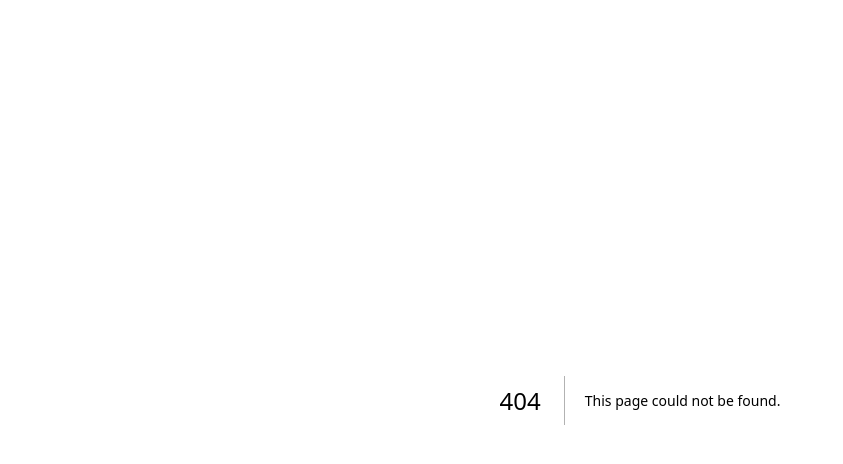
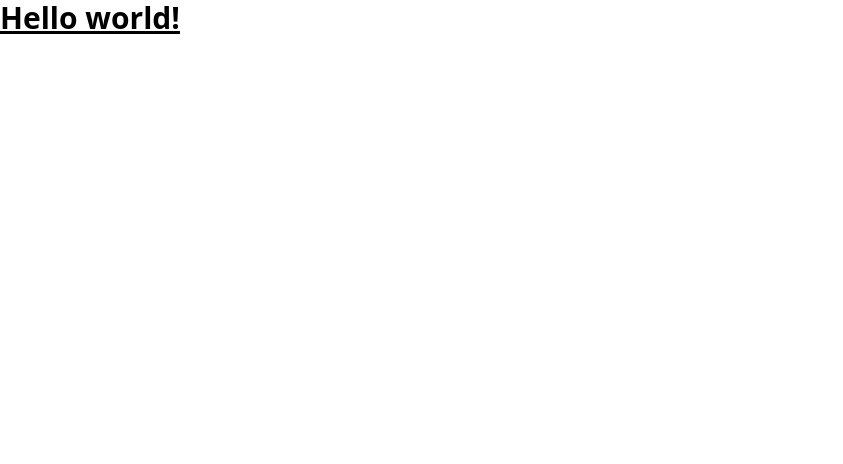
Before and after one commit to Moksha-Innovision/Moksha-Innovision-2023, a Next.js app: page /dashboard in a window 1280 px wide. Before the commit this address had no page. Shown: the top 464 px of the page, without its empty margins (0-843 px from the left). Built offline with nearby package versions, Linux system fonts and the light colour scheme.

Commit message:
refactor: tailwind

```diff
--- /dev/null
+++ b/components/dashboard/ui/Sidebar/Sidebar.tsx
@@ -0,0 +1,124 @@
+type Props = {};
+
+const Sidebar = (props: Props) => {
+  return (
+    <div className="flex flex-col w-64 h-screen px-4 py-8 bg-white border-r dark:bg-gray-900 dark:border-gray-700">
+      <h2 className="text-3xl font-semibold text-center text-gray-800 dark:text-white">
+        Brand
+      </h2>
+      <div className="flex flex-col items-center mt-6 -mx-2 w-24 h-24">
+        {/* <img
+          className="object-cover w-24 h-24 mx-2 rounded-full"
+          src="https://images.unsplash.com/photo-1531427186611-ecfd6d936c79?ixid=MXwxMjA3fDB8MHxwaG90by1wYWdlfHx8fGVufDB8fHw%3D&ixlib=rb-1.2.1&auto=format&fit=crop&w=634&q=80"
+          alt="avatar"
+        /> */}
+        <h4 className="mx-2 mt-2 font-medium text-gray-800 dark:text-gray-200">
+          John Doe
+        </h4>
+        <p className="mx-2 mt-1 text-sm font-medium text-gray-600 dark:text-gray-400">
+          john@example.com
+        </p>
+      </div>
+      <div className="flex flex-col justify-between flex-1 mt-6">
+        <nav>
+          <a
+            className="flex items-center px-4 py-2 text-gray-700 bg-gray-100 rounded-lg dark:bg-gray-800 dark:text-gray-200"
+            href="#"
+          >
+            <svg
+              className="w-5 h-5"
+              viewBox="0 0 24 24"
+              fill="none"
+              xmlns="http://www.w3.org/2000/svg"
+            >
+              <path
+                d="M19 11H5M19 11C20.1046 11 21 11.8954 21 13V19C21 20.1046 20.1046 21 19 21H5C3.89543 21 3 20.1046 3 19V13C3 11.8954 3.89543 11 5 11M19 11V9C19 7.89543 18.1046 7 17 7M5 11V9C5 7.89543 5.89543 7 7 7M7 7V5C7 3.89543 7.89543 3 9 3H15C16.1046 3 17 3.89543 17 5V7M7 7H17"
+                stroke="currentColor"
+                strokeWidth={2}
+                strokeLinecap="round"
+                strokeLinejoin="round"
+              />
+            </svg>
+            <span className="mx-4 font-medium">Dashboard</span>
+          </a>
+          <a
+            className="flex items-center px-4 py-2 mt-5 text-gray-600 transition-colors duration-300 transform rounded-lg dark:text-gray-400 hover:bg-gray-100 dark:hover:bg-gray-800 dark:hover:text-gray-200 hover:text-gray-700"
+            href="#"
+          >
+            <svg
+              className="w-5 h-5"
+              viewBox="0 0 24 24"
+              fill="none"
+              xmlns="http://www.w3.org/2000/svg"
+            >
+              <path
+                d="M16 7C16 9.20914 14.2091 11 12 11C9.79086 11 8 9.20914 8 7C8 4.79086 9.79086 3 12 3C14.2091 3 16 4.79086 16 7Z"
+                stroke="currentColor"
+                strokeWidth={2}
+                strokeLinecap="round"
+                strokeLinejoin="round"
+              />
+              <path
+                d="M12 14C8.13401 14 5 17.134 5 21H19C19 17.134 15.866 14 12 14Z"
+                stroke="currentColor"
+                strokeWidth={2}
+                strokeLinecap="round"
+                strokeLinejoin="round"
+              />
+            </svg>
+            <span className="mx-4 font-medium">Accounts</span>
+          </a>
+          <a
+            className="flex items-center px-4 py-2 mt-5 text-gray-600 transition-colors duration-300 transform rounded-lg dark:text-gray-400 hover:bg-gray-100 dark:hover:bg-gray-800 dark:hover:text-gray-200 hover:text-gray-700"
+            href="#"
+          >
+            <svg
+              className="w-5 h-5"
+              viewBox="0 0 24 24"
+              fill="none"
+              xmlns="http://www.w3.org/2000/svg"
+            >
+              <path
+                d="M15 5V7M15 11V13M15 17V19M5 5C3.89543 5 3 5.89543 3 7V10C4.10457 10 5 10.8954 5 12C5 13.1046 4.10457 14 3 14V17C3 18.1046 3.89543 19 5 19H19C20.1046 19 21 18.1046 21 17V14C19.8954 14 19 13.1046 19 12C19 10.8954 19.8954 10 21 10V7C21 5.89543 20.1046 5 19 5H5Z"
+                stroke="currentColor"
+                strokeWidth={2}
+                strokeLinecap="round"
+                strokeLinejoin="round"
+              />
+            </svg>
+            <span className="mx-4 font-medium">Tickets</span>
+          </a>
+          <a
+            className="flex items-center px-4 py-2 mt-5 text-gray-600 transition-colors duration-300 transform rounded-lg dark:text-gray-400 hover:bg-gray-100 dark:hover:bg-gray-800 dark:hover:text-gray-200 hover:text-gray-700"
+            href="#"
+          >
+            <svg
+              className="w-5 h-5"
+              viewBox="0 0 24 24"
+              fill="none"
+              xmlns="http://www.w3.org/2000/svg"
+            >
+              <path
+                d="M10.3246 4.31731C10.751 2.5609 13.249 2.5609 13.6754 4.31731C13.9508 5.45193 15.2507 5.99038 16.2478 5.38285C17.7913 4.44239 19.5576 6.2087 18.6172 7.75218C18.0096 8.74925 18.5481 10.0492 19.6827 10.3246C21.4391 10.751 21.4391 13.249 19.6827 13.6754C18.5481 13.9508 18.0096 15.2507 18.6172 16.2478C19.5576 17.7913 17.7913 19.5576 16.2478 18.6172C15.2507 18.0096 13.9508 18.5481 13.6754 19.6827C13.249 21.4391 10.751 21.4391 10.3246 19.6827C10.0492 18.5481 8.74926 18.0096 7.75219 18.6172C6.2087 19.5576 4.44239 17.7913 5.38285 16.2478C5.99038 15.2507 5.45193 13.9508 4.31731 13.6754C2.5609 13.249 2.5609 10.751 4.31731 10.3246C5.45193 10.0492 5.99037 8.74926 5.38285 7.75218C4.44239 6.2087 6.2087 4.44239 7.75219 5.38285C8.74926 5.99037 10.0492 5.45193 10.3246 4.31731Z"
+                stroke="currentColor"
+                strokeWidth={2}
+                strokeLinecap="round"
+                strokeLinejoin="round"
+              />
+              <path
+                d="M15 12C15 13.6569 13.6569 15 12 15C10.3431 15 9 13.6569 9 12C9 10.3431 10.3431 9 12 9C13.6569 9 15 10.3431 15 12Z"
+                stroke="currentColor"
+                strokeWidth={2}
+                strokeLinecap="round"
+                strokeLinejoin="round"
+              />
+            </svg>
+            <span className="mx-4 font-medium">Settings</span>
+          </a>
+        </nav>
+      </div>
+    </div>
+  );
+};
+
+export default Sidebar;
--- /dev/null
+++ b/pages/dashboard.tsx
@@ -0,0 +1,7 @@
+import { Inter } from "@next/font/google";
+
+const inter = Inter({ subsets: ["latin"] });
+
+export default function Dashboard() {
+  return <h1 className="text-3xl font-bold underline">Hello world!</h1>;
+}
--- a/tailwind.config.js
+++ b/tailwind.config.js
@@ -5,7 +5,82 @@
     "./components/**/*.{js,ts,jsx,tsx}",
   ],
   theme: {
-    extend: {},
+    extend: {
+      colors: {
+        saffron: {
+          50: "#fffceb",
+          100: "#fdf4c8",
+          200: "#fbe98c",
+          300: "#f9d750",
+          400: "#f7c427",
+          500: "#f1a50f",
+          600: "#d57e0a",
+          700: "#b1590c",
+          800: "#904510",
+          900: "#763911",
+        },
+        "flame-pea": {
+          50: "#fcf5f0",
+          100: "#f9e7db",
+          200: "#f1ccb7",
+          300: "#e9aa88",
+          400: "#df7f58",
+          500: "#d75e37",
+          600: "#c9482d",
+          700: "#a73727",
+          800: "#862e26",
+          900: "#6c2922",
+        },
+        razzmatazz: {
+          50: "#fff0f3",
+          100: "#ffe3e8",
+          200: "#ffcbd6",
+          300: "#ffa0b6",
+          400: "#ff6b91",
+          500: "#fc376e",
+          600: "#ea145a",
+          700: "#d60b52",
+          800: "#a50c46",
+          900: "#8d0e42",
+        },
+        monza: {
+          50: "#ffeff2",
+          100: "#ffdce4",
+          200: "#ffbfcd",
+          300: "#ff92a9",
+          400: "#ff5479",
+          500: "#ff1f4f",
+          600: "#ff0037",
+          700: "#db002f",
+          800: "#ba0028",
+          900: "#940826",
+        },
+        cerulean: {
+          50: "#f1fafe",
+          100: "#e1f4fd",
+          200: "#bce9fb",
+          300: "#81d8f8",
+          400: "#3ec6f2",
+          500: "#15aee2",
+          600: "#0993c9",
+          700: "#08709c",
+          800: "#0b5f81",
+          900: "#0f4e6b",
+        },
+        "prussian-blue": {
+          50: "#e5faff",
+          100: "#d0f6ff",
+          200: "#aaedff",
+          300: "#77ddff",
+          400: "#42bbff",
+          500: "#1896ff",
+          600: "#0080ff",
+          700: "#0083ff",
+          800: "#0073e0",
+          900: "#012a56",
+        },
+      },
+    },
   },
   plugins: [],
 };
```
